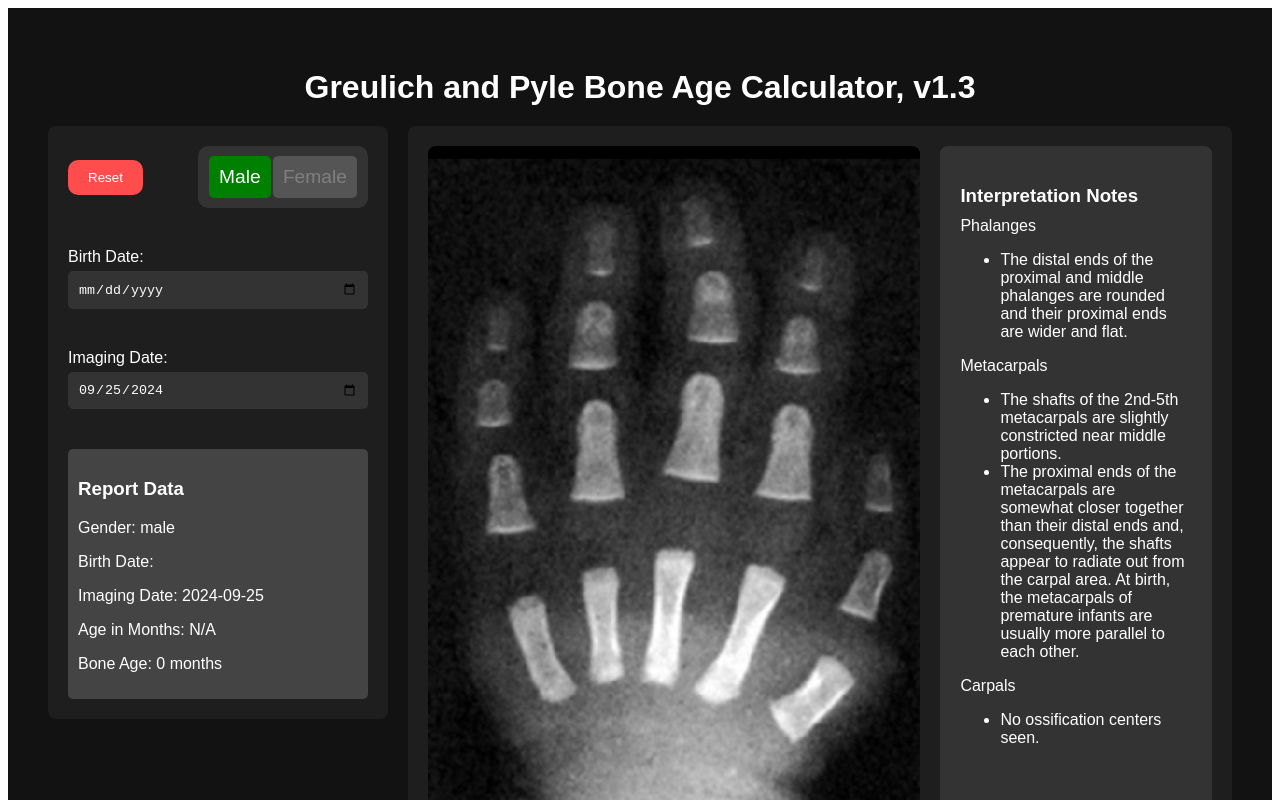
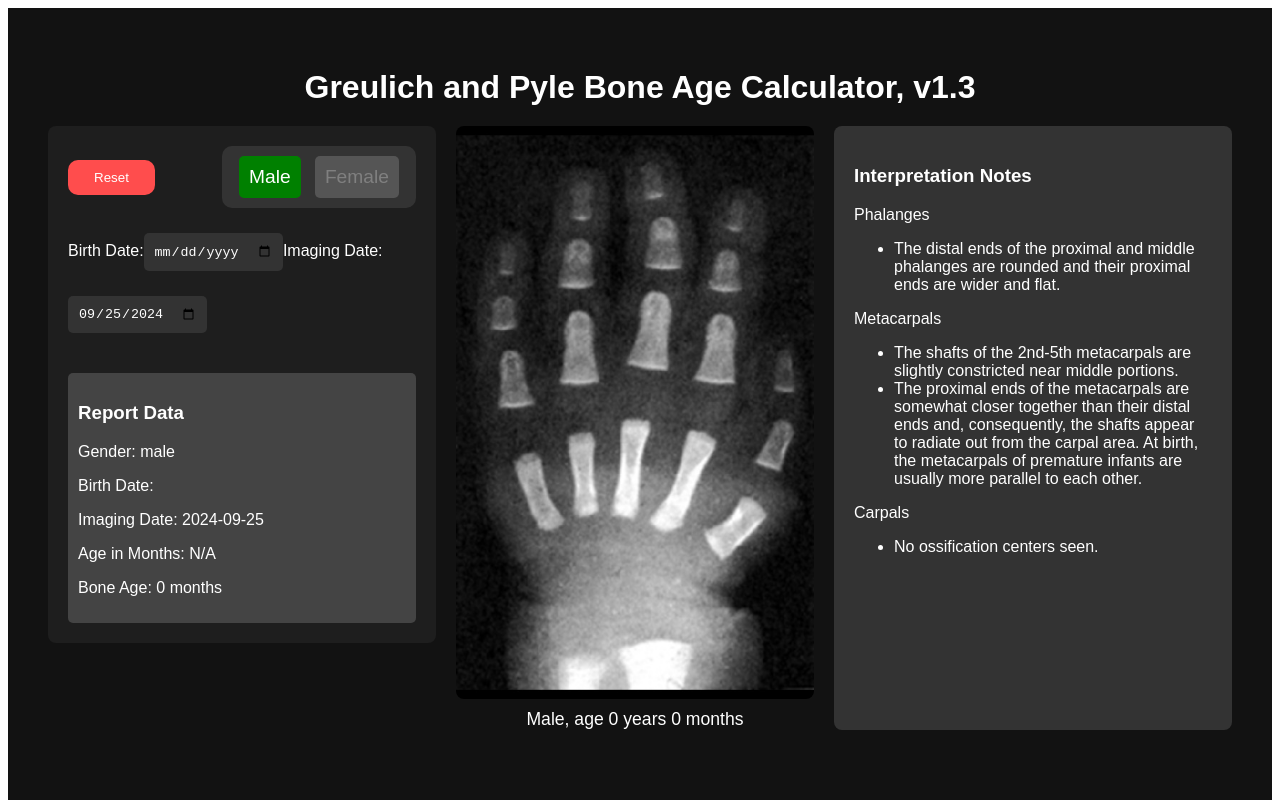
Before and after one commit to dfnr2/bone-age-app, a Vue app: page / in a window 1280 px wide. Shown: the top 800 px of the page. Built offline with nearby package versions, Linux system fonts and the light colour scheme.

Commit message:
Improve responsiveness
- The clinical panel, image, and notes now all grow or shrink
proportionately when the windows is resized.

- Added a spec

```diff
--- a/src/App.vue
+++ b/src/App.vue
@@ -5,18 +5,21 @@
 
     <!-- Main Content -->
     <div class="main-container">
-      <!-- Clinical Panel and Image Display -->
+      <!-- Clinical Panel -->
       <div class="clinical-panel-container">
         <ClinicalPanel
           :boneAge="report.boneAge"
           @update-report="handleReportUpdate"
         />
       </div>
+
+      <!-- Image Display -->
       <div class="image-display-container">
         <ImageDisplay
           :selectedGender="report.gender || 'male'"
           :ageInMonths="report.ageInMonths || 0"
-          @update-bone-age="handleImageAgeUpdate" />
+          @update-bone-age="handleImageAgeUpdate"
+        />
       </div>
     </div>
   </div>
@@ -106,6 +109,10 @@ export default {
 </script>
 
 <style>
+:root {
+  --breakpoint-width: 720px; /* Configurable breakpoint */
+}
+
 #app {
   background-color: #121212;
   color: #ffffff;
@@ -122,33 +129,29 @@ h1 {
 
 .main-container {
   display: flex;
-  justify-content: space-between;
+  flex-wrap: nowrap;
   gap: 20px;
 }
 
 .clinical-panel-container {
-  flex: 1;
+  flex: 1 1 33%;
 }
 
 .image-display-container {
-  flex: 3;
+  flex: 1 1 66%;
   display: flex;
-  justify-content: center;
-  align-items: center;
+  flex-direction: column;
 }
 
-.report-section {
-  margin-top: 30px;
-  padding: 15px;
-  background-color: #1e1e1e;
-  border-radius: 8px;
-}
+/* Adjusted Layout Below Breakpoint */
+@media (max-width: var(--breakpoint-width)) {
+  .main-container {
+    flex-direction: column;
+  }
 
-.report-section h2 {
-  margin-bottom: 10px;
-}
-
-.report-section p {
-  margin: 5px 0;
+  .clinical-panel-container,
+  .image-display-container {
+    flex: 1 1 100%;
+  }
 }
 </style>
--- a/src/components/ClinicalPanel.vue
+++ b/src/components/ClinicalPanel.vue
@@ -144,13 +144,12 @@ export default {
 
 <style scoped>
 .clinical-panel {
-  width: 300px;
   background-color: #1e1e1e;
   padding: 20px;
-  display: flex;
-  flex-direction: column;
   color: white;
   border-radius: 8px;
+  width: 100%; /* Ensure it takes full width */
+  box-sizing: border-box;
 }
 
 .panel-header {
--- a/src/components/ImageDisplay.vue
+++ b/src/components/ImageDisplay.vue
@@ -1,8 +1,6 @@
 <template>
-  <div class="image-container">
-    <!-- Image and Interpretation Panel -->
-    <div class="image-and-notes">
-      <!-- Image Display with click, keyboard, and scroll handling -->
+  <div class="image-display">
+    <!-- Image Content -->
     <div
       class="image-content"
       @click="handleImageClick"
@@ -22,11 +20,15 @@
       />
       <div class="image-text">{{ currentImage.text }}</div>
     </div>
+
+    <!-- Interpretation Notes -->
     <div class="interpretation-notes">
       <h3>Interpretation Notes</h3>
-        <div v-if="currentImage.interpretationNotes" v-html="currentImage.interpretationNotes"></div>
+      <div
+        v-if="currentImage.interpretationNotes"
+        v-html="currentImage.interpretationNotes"
+      ></div>
       <div v-else>No interpretation notes available.</div>
-      </div>
     </div>
   </div>
 </template>
@@ -255,32 +257,24 @@ export default {
 </script>
 
 <style scoped>
-.image-container {
+.image-display {
+  display: flex;
+  flex-wrap: nowrap;
+  gap: 20px;
+}
+
+.image-content {
+  flex: 1 1 50%;
+  max-width: 100%;
+  min-width: 240px; /* Minimum image width (60% of original image width) */
   display: flex;
   flex-direction: column;
   align-items: center;
-  background-color: #1e1e1e;
-  color: white;
-  padding: 20px;
-  border-radius: 8px;
-}
-
-.image-and-notes {
-  display: flex;
-  justify-content: space-between;
-  width: 100%;
-}
-
-.image-content {
-  display: flex;
-  flex-direction: column;
-  align-items: center;
-  cursor: pointer; /* Indicates the image is clickable */
-  position: relative;
+  cursor: pointer;
 }
 
 .image-content img {
-  max-width: 100%;
+  width: 100%;
   height: auto;
   border-radius: 8px;
 }
@@ -291,20 +285,18 @@ export default {
 }
 
 .interpretation-notes {
-  width: 30%;
+  flex: 1 1 50%;
   padding: 20px;
   background-color: #333;
   color: white;
-  margin-left: 20px;
   border-radius: 8px;
+  overflow-y: auto;
 }
 
-.interpretation-notes h3 {
-  margin-bottom: 10px;
+/* Ensure image and notes stay side by side above breakpoint */
+@media (max-width: var(--breakpoint-width)) {
+  .image-display {
+    flex-direction: row;
   }
-
-.interpretation-notes ul {
-  list-style-type: disc;
-  padding-left: 20px;
 }
 </style>
```
Also changed, not shown: 1 other file (tests, documents, lock files or other folders). Lines whose indentation alone changed are shown as unchanged.
